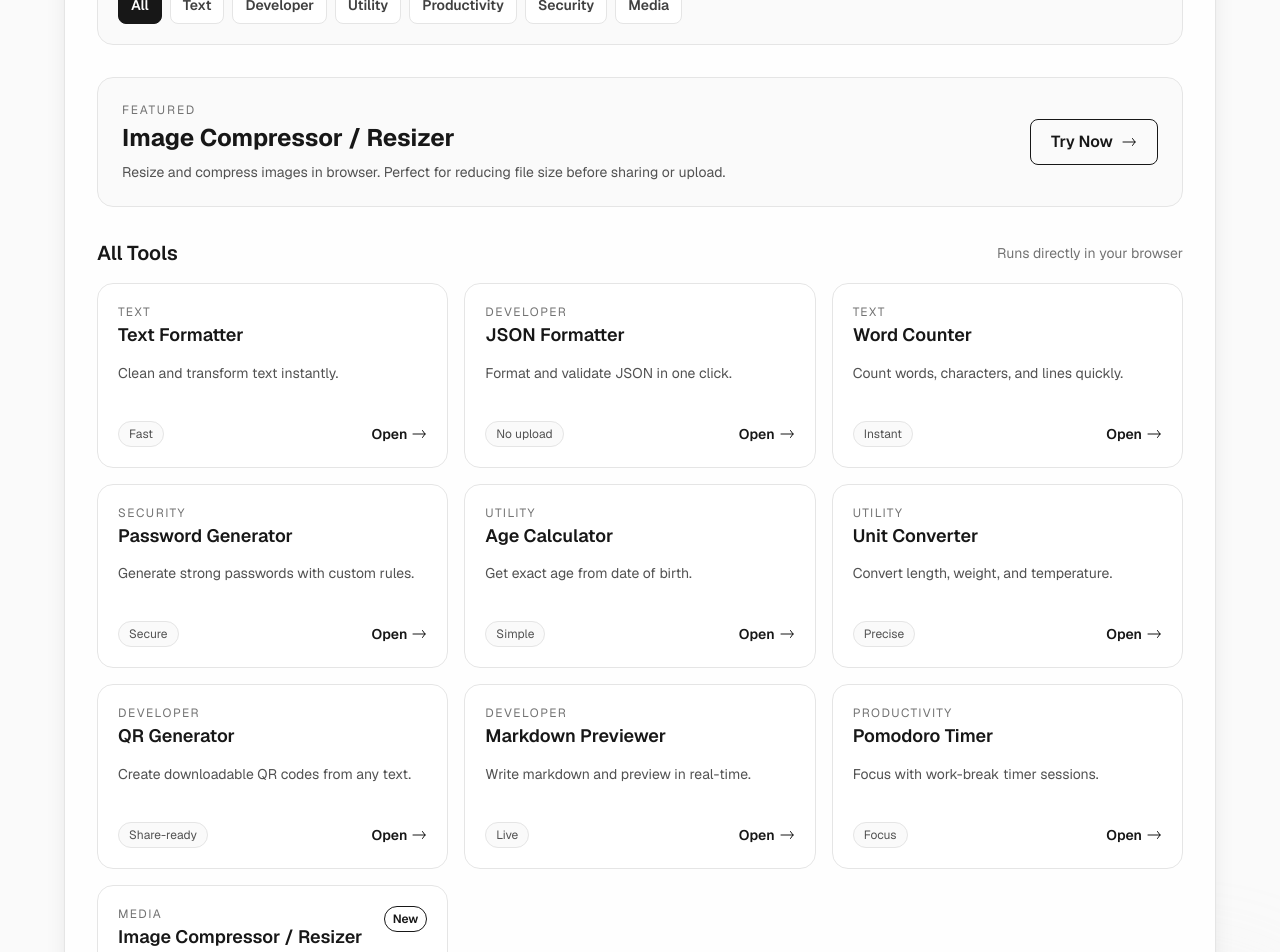
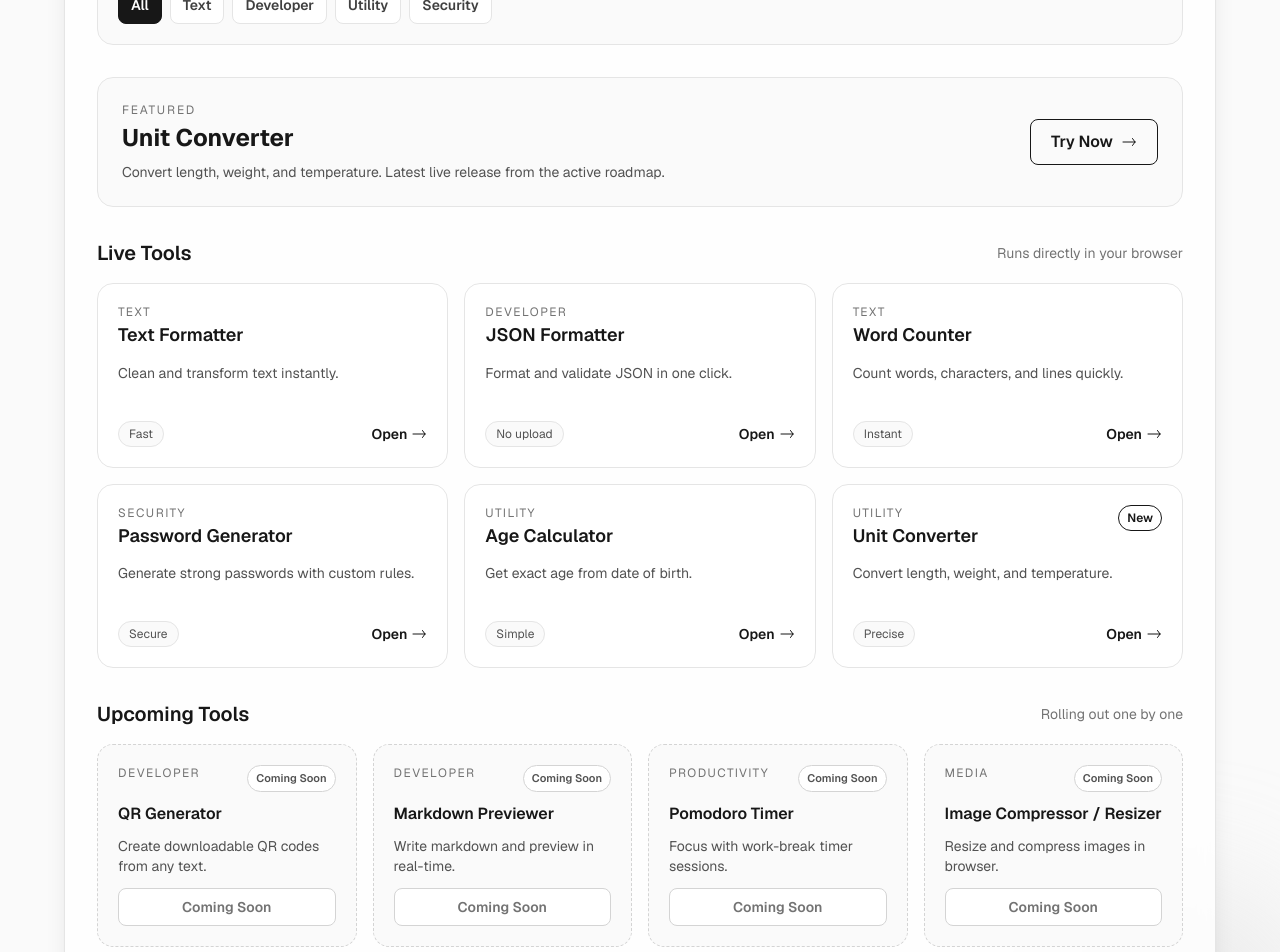
Before and after one commit to ius-sharma/boring-tools, a Next.js app: page / in a window 1280 px wide. Shown: the part 360-1312 px from the top of the page. Built offline with nearby package versions, Linux system fonts and the light colour scheme.

Commit message:
Limit homepage to 6 live tools and add coming soon roadmap

```diff
--- a/app/page.jsx
+++ b/app/page.jsx
@@ -50,43 +50,42 @@ const tools = [
     category: "Utility",
     description: "Convert length, weight, and temperature.",
     meta: "Precise",
+    isNew: true,
   },
+];
+
+const upcomingTools = [
   {
     id: "qr-generator",
     name: "QR Generator",
-    href: "/qr-generator",
     category: "Developer",
     description: "Create downloadable QR codes from any text.",
-    meta: "Share-ready",
+    eta: "Coming Soon",
   },
   {
     id: "markdown-previewer",
     name: "Markdown Previewer",
-    href: "/markdown-previewer",
     category: "Developer",
     description: "Write markdown and preview in real-time.",
-    meta: "Live",
+    eta: "Coming Soon",
   },
   {
     id: "pomodoro-timer",
     name: "Pomodoro Timer",
-    href: "/pomodoro-timer",
     category: "Productivity",
     description: "Focus with work-break timer sessions.",
-    meta: "Focus",
+    eta: "Coming Soon",
   },
   {
     id: "image-compressor",
     name: "Image Compressor / Resizer",
-    href: "/image-compressor",
     category: "Media",
     description: "Resize and compress images in browser.",
-    meta: "Local",
-    isNew: true,
+    eta: "Coming Soon",
   },
 ];
 
-const categories = ["All", "Text", "Developer", "Utility", "Productivity", "Security", "Media"];
+const categories = ["All", "Text", "Developer", "Utility", "Security"];
 const RECENT_STORAGE_KEY = "boring_tools_recent";
 
 export default function Home() {
@@ -122,7 +121,7 @@ export default function Home() {
     });
   }, [activeCategory, query]);
 
-  const featuredTool = tools.find((tool) => tool.isNew) || tools[0];
+  const featuredTool = tools.find((tool) => tool.isNew) || tools[tools.length - 1];
   const recentToolCards = useMemo(
     () => recentTools.map((id) => tools.find((tool) => tool.id === id)).filter(Boolean),
     [recentTools]
@@ -152,6 +151,7 @@ export default function Home() {
             <div className="rounded-xl border border-neutral-200 bg-white px-4 py-3 text-right min-w-[150px]">
               <p className="text-xs text-neutral-500">Available tools</p>
               <p className="text-2xl font-bold text-neutral-900">{tools.length}</p>
+              <p className="text-xs text-neutral-500 mt-1">{upcomingTools.length} upcoming</p>
             </div>
           </div>
 
@@ -202,7 +202,7 @@ export default function Home() {
             <div>
               <p className="text-xs uppercase tracking-[0.15em] text-neutral-500">Featured</p>
               <h2 className="text-2xl font-bold text-neutral-900 mt-1">{featuredTool.name}</h2>
-              <p className="text-neutral-600 text-sm mt-2 max-w-2xl">{featuredTool.description} Perfect for reducing file size before sharing or upload.</p>
+              <p className="text-neutral-600 text-sm mt-2 max-w-2xl">{featuredTool.description} Latest live release from the active roadmap.</p>
             </div>
             <a
               href={featuredTool.href}
@@ -240,7 +240,7 @@ export default function Home() {
 
         <section>
           <div className="flex items-center justify-between gap-4 mb-4">
-            <h2 className="text-lg sm:text-xl font-semibold text-neutral-900">All Tools</h2>
+            <h2 className="text-lg sm:text-xl font-semibold text-neutral-900">Live Tools</h2>
             <p className="text-sm text-neutral-500">Runs directly in your browser</p>
           </div>
 
@@ -286,6 +286,40 @@ export default function Home() {
           )}
         </section>
 
+        <section>
+          <div className="flex items-center justify-between gap-4 mb-4">
+            <h2 className="text-lg sm:text-xl font-semibold text-neutral-900">Upcoming Tools</h2>
+            <p className="text-sm text-neutral-500">Rolling out one by one</p>
+          </div>
+
+          <div className="grid grid-cols-1 md:grid-cols-2 xl:grid-cols-4 gap-3 sm:gap-4">
+            {upcomingTools.map((tool) => (
+              <div
+                key={tool.id}
+                className="rounded-2xl border border-dashed border-neutral-300 bg-neutral-50 p-4 sm:p-5 flex flex-col gap-3"
+              >
+                <div className="flex items-start justify-between gap-2">
+                  <p className="text-xs uppercase tracking-[0.12em] text-neutral-500">{tool.category}</p>
+                  <span className="text-[11px] font-semibold rounded-full border border-neutral-300 bg-white px-2 py-1 text-neutral-600">
+                    {tool.eta}
+                  </span>
+                </div>
+
+                <h3 className="text-base font-semibold text-neutral-900 leading-tight">{tool.name}</h3>
+                <p className="text-sm text-neutral-600 min-h-[40px]">{tool.description}</p>
+
+                <button
+                  type="button"
+                  disabled
+                  className="mt-auto rounded-lg border border-neutral-300 bg-white text-neutral-500 px-3 py-2 text-sm font-semibold cursor-not-allowed"
+                >
+                  Coming Soon
+                </button>
+              </div>
+            ))}
+          </div>
+        </section>
+
         <footer className="rounded-2xl border border-neutral-200 bg-neutral-50 p-4 text-sm text-neutral-600 flex flex-wrap items-center justify-between gap-3">
           <p>Build in public: one practical tool every day.</p>
           <p className="font-medium text-neutral-900">BoringTools</p>
```
Also changed, not shown: 1 other file (tests, documents, lock files or other folders).
